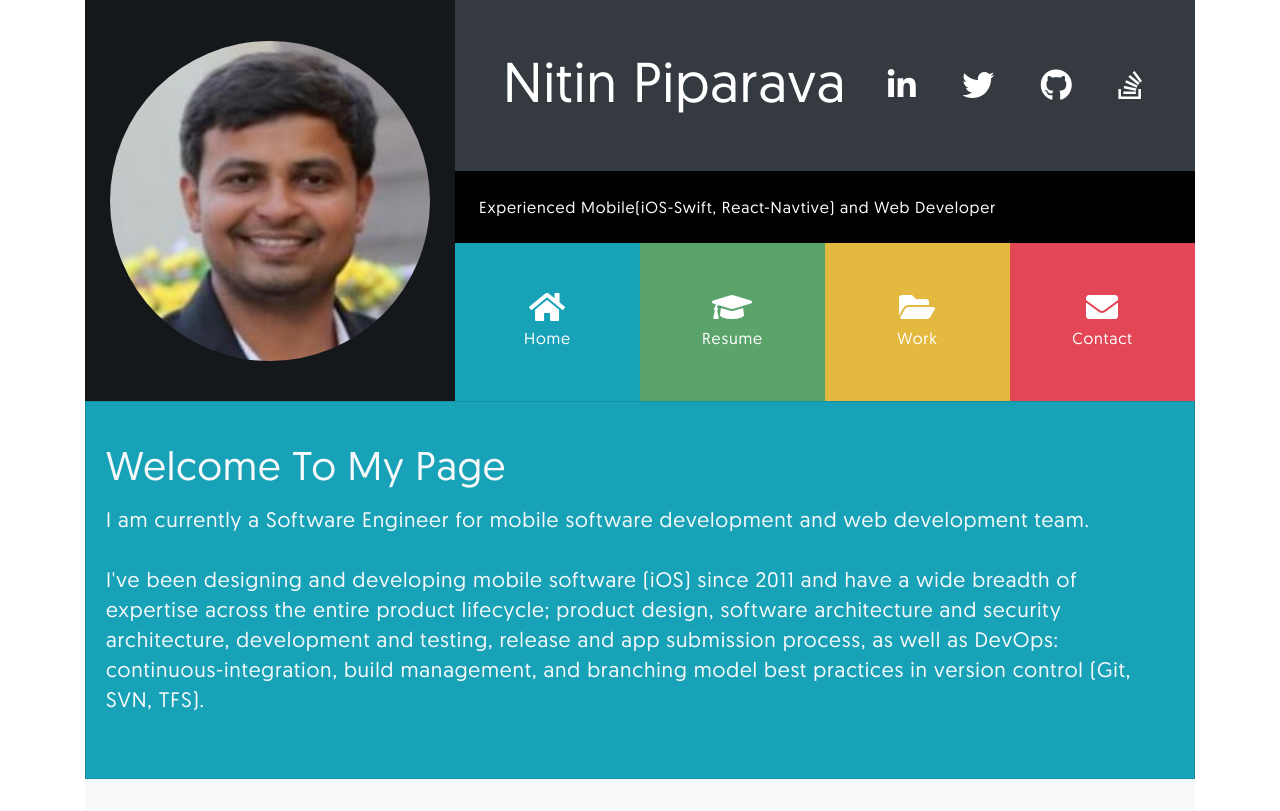
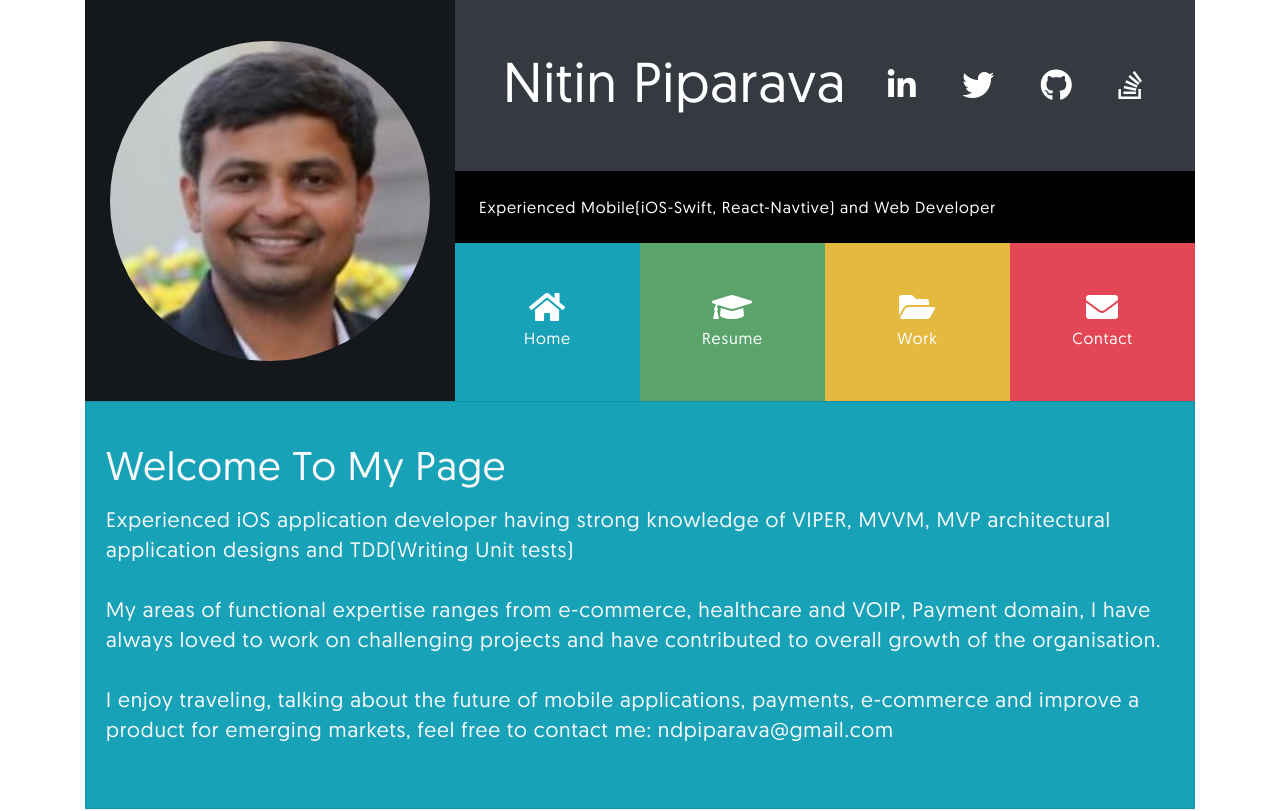
Before and after one commit to ndpiparava/Profile, an Angular app: page / in a window 1280 px wide. Shown: the top 811 px of the page. Built offline with nearby package versions, Linux system fonts and the light colour scheme.

Commit message:
Updated summary

```diff
--- a/src/app/home/home.component.html
+++ b/src/app/home/home.component.html
@@ -4,14 +4,9 @@
   <div class="card card-body py-5 bg-info text-light rounded-0">
     <h1 class="mb-4 bg-info d-none d-md-block">Welcome To My Page</h1>
     <p class="bg-info">
-      I am currently a Software Engineer for mobile software development and web
-      development team. <br /><br />
-      I've been designing and developing mobile software (iOS) since 2011 and
-      have a wide breadth of expertise across the entire product lifecycle;
-      product design, software architecture and security architecture,
-      development and testing, release and app submission process, as well as
-      DevOps: continuous-integration, build management, and branching model best
-      practices in version control (Git, SVN, TFS).
+      Experienced iOS application developer having strong knowledge of VIPER, MVVM, MVP architectural application designs and TDD(Writing Unit tests)<br /><br />
+      My areas of functional expertise ranges from e-commerce, healthcare and VOIP, Payment domain, I have always loved to work on challenging projects and have contributed to overall growth of the organisation.<br /><br />
+      I enjoy traveling, talking about the future of mobile applications, payments, e-commerce and improve a product for emerging markets, feel free to contact me: ndpiparava@gmail.com
     </p>
   </div>
 
```
